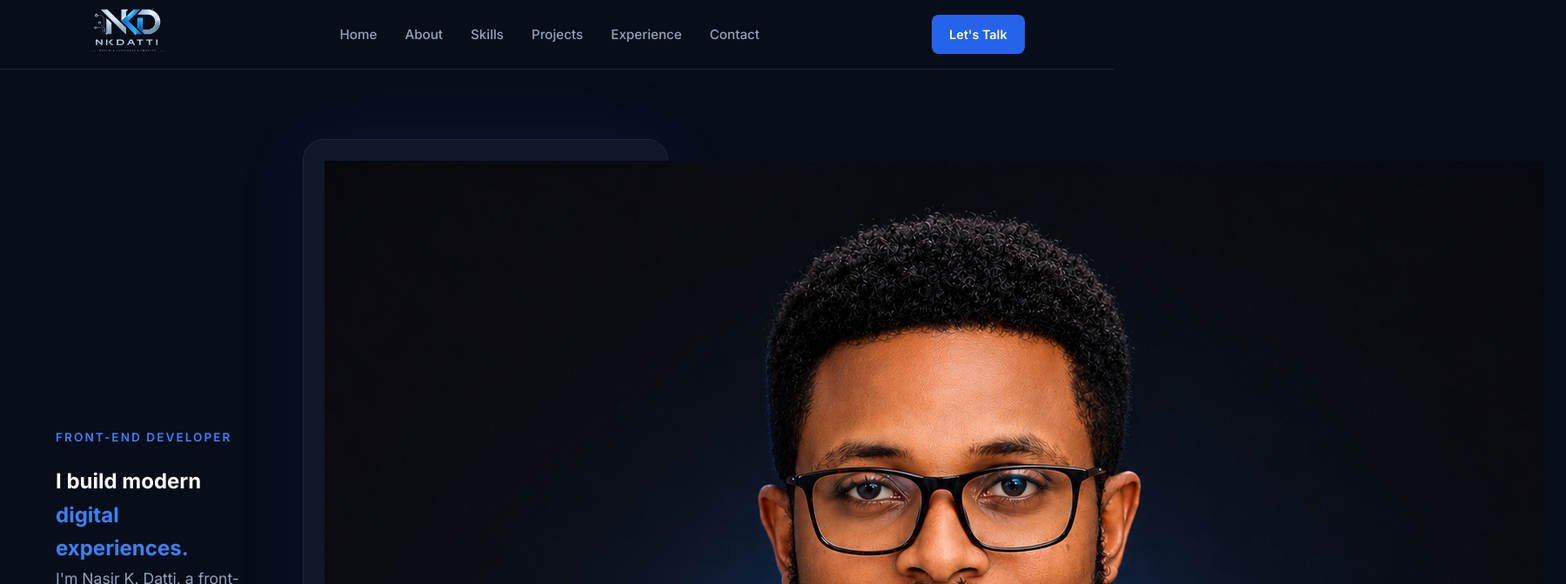
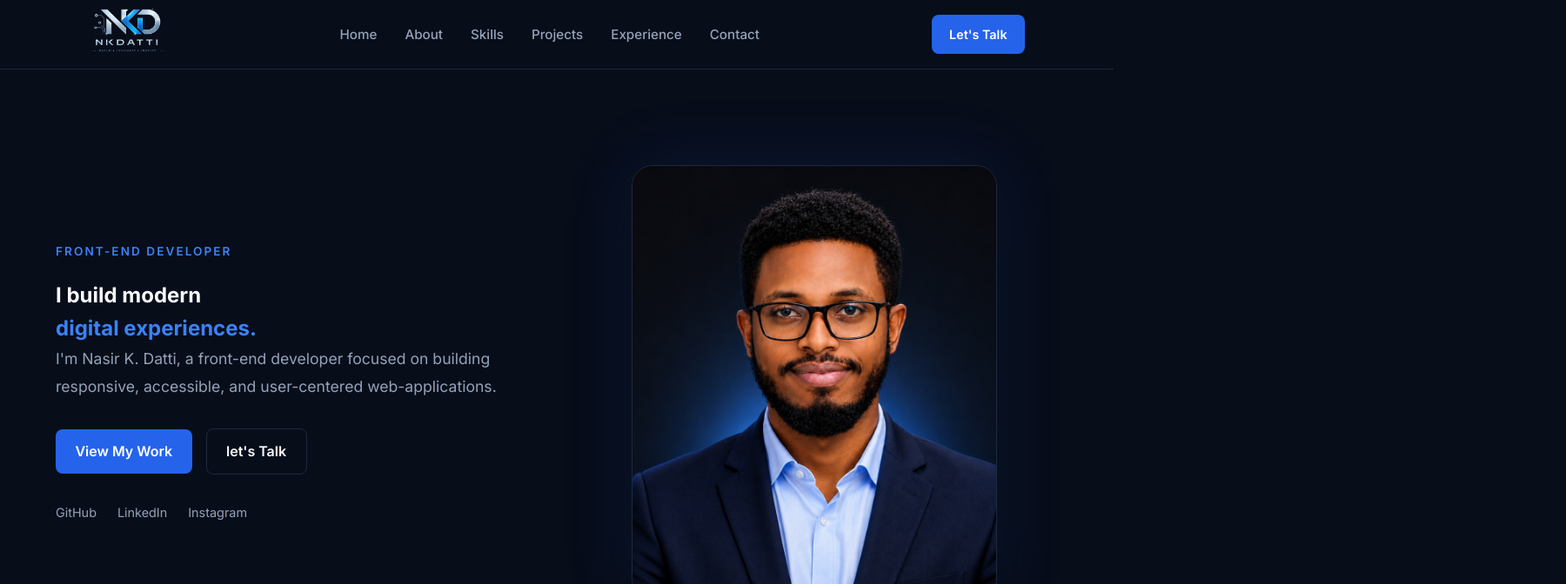
Before and after one commit to NDeenSanhaj96/Portfolio, a React app: page / in a window 1280 px wide. Shown: the top 672 px of the page at 87% size, 1800 px wide, since content can reach past the window. Built offline with nearby package versions, Linux system fonts and the light colour scheme; the HTML template or start-up script is replaced by a standard one.

Commit message:
Add Hero Image styles

```diff
--- a/src/Components/Hero/Hero.css
+++ b/src/Components/Hero/Hero.css
@@ -99,18 +99,27 @@
 }
 
 .hero_img--wrapper {
-  width: min(100%, 420px);
-  min-height: 420px;
-
-  padding: 1.5rem;
+  width: 420px;
+  height: 500px;
 
   position: relative;
 
-  background: var(--color-surface);
+  border-radius: 24px;
+  overflow: hidden;
+
   border: 1px solid var(--color-border);
-  border-radius: 24px;
 
   box-shadow:
     0 25px 60px rgba(0, 0, 0, 0.35),
-    0 0 80px rgba(37, 99, 235, 0.12);
+    0 0 80px rgba(37, 99, 235, 0.15);
 }
+
+.hero--img {
+  width: 100%;
+  height: 100%;
+
+  display: block;
+
+  object-fit: cover;
+  object-position: center top;
+}
```
